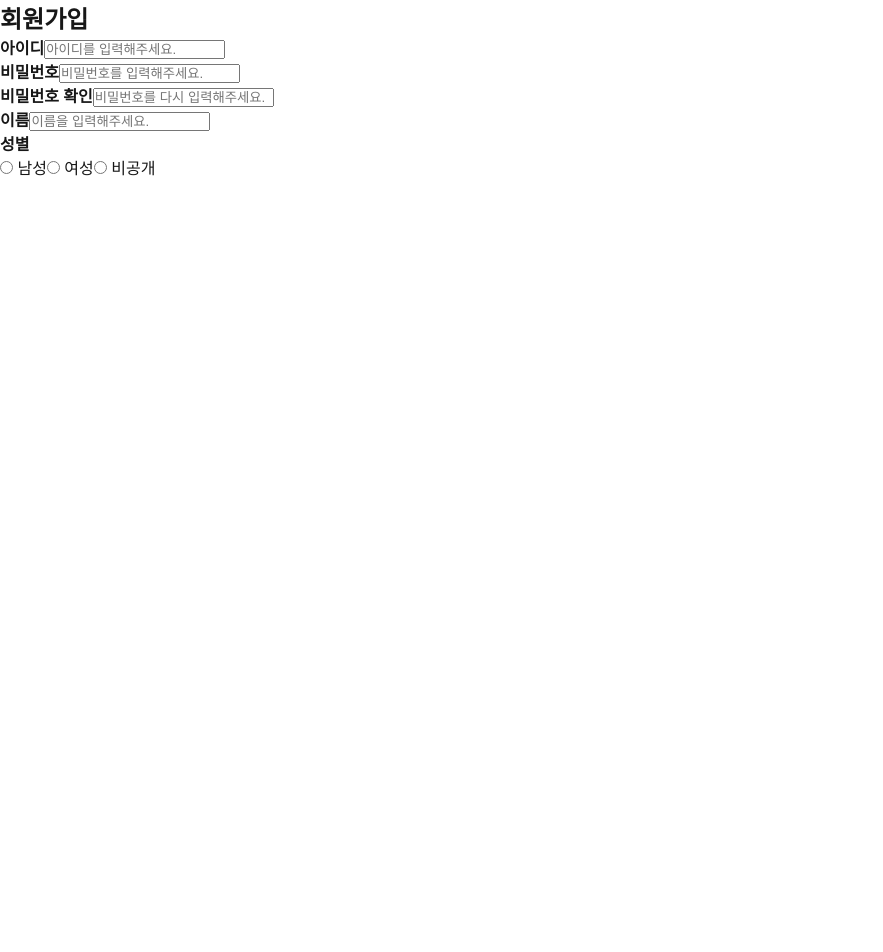
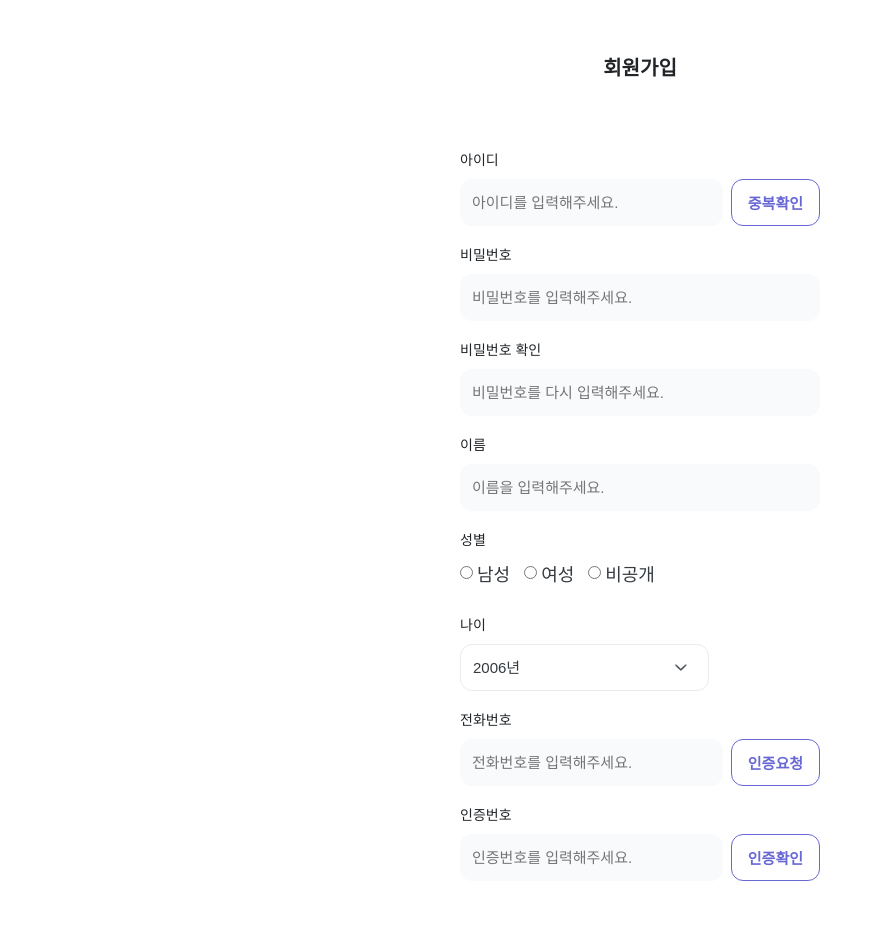
Before and after one commit to Yeram9286/frontstudy_5team, a Next.js app: page /signup in a window 1280 px wide. Shown: the top 952 px of the page, without its empty margins (0-883 px from the left). Before the commit the page ends 800 px from the top, so only its background shows below. Built offline with nearby package versions, Linux system fonts and the light colour scheme.

Commit message:
feat: 전화번호 ui, 로직 구현

```diff
--- a/src/app/signup/Signup.module.css
+++ b/src/app/signup/Signup.module.css
@@ -0,0 +1,132 @@
+.container {
+  width: calc(100% - 40px);
+  max-width: 360px;
+  margin: 0 auto;
+  padding: 20px 0;
+}
+
+.title {
+  text-align: center;
+  font-size: 20px;
+  font-weight: 600;
+  margin-top: 32px;
+  color: #212528;
+}
+
+.field {
+  display: flex;
+  margin-top: 68px;
+  flex-direction: column;
+  gap: 18px;
+}
+
+.inputGroup {
+  display: flex;
+  flex-direction: column;
+  gap: 10px;
+}
+
+.inputGroup label {
+  font-size: 14px;
+  font-weight: 500;
+  color: #212528;
+}
+
+.inputGroup input {
+  width: 100%;
+  height: 47px;
+  padding: 0 12px;
+  border-radius: 12px;
+  font-size: 15px;
+  font-weight: 400;
+  color: #666e76;
+  background-color: #f8fafb;
+  border: none;
+  outline: none;
+  color: #212528;
+}
+
+.idField {
+  display: flex;
+  gap: 8px;
+}
+
+.idField input {
+  flex: 1;
+}
+
+.checkButton {
+  padding: 12px 16px;
+  background-color: white;
+  color: #6868d5;
+  border: 1px solid #6868d5;
+  font-size: 15px;
+  border-radius: 12px;
+  font-weight: 600;
+  cursor: pointer;
+  white-space: nowrap;
+}
+
+.inputGroup:has(> .radio) {
+  gap: 0px;
+}
+
+.radio {
+  display: flex;
+  gap: 14px;
+}
+
+.radio label {
+  display: flex;
+  align-items: center;
+  gap: 4px;
+  font-size: 18px;
+  font-weight: 500;
+  color: #343a3f;
+  cursor: pointer;
+}
+
+.radio input[type="radio"] {
+  width: auto;
+  margin: 0;
+  cursor: pointer;
+  accent-color: #6868d5;
+}
+
+.select {
+  width: 100%;
+  padding: 0 12px;
+  height: 47px;
+  width: 249px;
+  border-radius: 12px;
+  font-size: 15px;
+  font-weight: 400;
+  color: #343a3f;
+  background-color: white;
+  border: 1px solid #eaebef;
+  outline: none;
+  cursor: pointer;
+  appearance: none;
+  background-image: url("/down_arrow.png");
+  background-repeat: no-repeat;
+  background-position: right 15px center;
+  background-size: 24px;
+}
+
+.submitButton {
+  width: 100%;
+  height: 55px;
+  padding: 16px;
+  background-color: #6868d5;
+  color: white;
+  border: none;
+  border-radius: 12px;
+  font-size: 16px;
+  font-weight: 600;
+  cursor: pointer;
+  margin-top: 74px;
+}
+
+.submitButton:hover {
+  background-color: #5656c3;
+}
--- a/src/app/signup/Signup.tsx
+++ b/src/app/signup/Signup.tsx
@@ -1,64 +1,194 @@
 "use client";
 
-import React from "react";
+import React, { useState } from "react";
 import styles from "@/app/signup/Signup.module.css";
 
 const Signup = () => {
+  const [userId, setUserId] = useState("");
+  const [password, setPassword] = useState("");
+  const [passwordCheck, setPasswordCheck] = useState("");
+  const [userPhone, setUserPhone] = useState("");
+  const [userCertificationNumber, setUserCertificationNumber] = useState("");
+
+  const handleCheckId = () => {
+    if (!userId) {
+      alert("아이디를 입력해주세요.");
+      return;
+    }
+    if (userId.length < 4 || userId.length > 12) {
+      alert("아이디는 4~12자로 입력해주세요.");
+      return;
+    }
+    if (!/^[a-zA-Z0-9]+$/.test(userId)) {
+      alert("아이디는 영문, 숫자만 사용 가능합니다.");
+      return;
+    }
+
+    const usedIds = ["soyeoung"];
+    if (usedIds.includes(userId)) {
+      alert("이미 사용 중인 아이디입니다.");
+    } else {
+      alert("사용 가능한 아이디입니다.");
+    }
+  };
+
+  const handleCheckPhone = () => {
+    if (!userPhone) {
+      alert("전화번호를 입력해주세요.");
+      return;
+    }
+    if (!/^[0-9]{10,11}$/.test(userPhone)) {
+      alert("올바른 전화번호 형식이 아닙니다.");
+      return;
+    }
+    alert("인증번호 6자리가 발송되었습니다.");
+  };
+
+  const handleCheckCertificationNumber = () => {
+    if (!userCertificationNumber) {
+      alert("인증번호를 입력해주세요.");
+      return;
+    }
+    if (!/^[0-9]{6}$/.test(userCertificationNumber)) {
+      alert("올바른 인증번호 형식이 아닙니다.");
+      return;
+    }
+    alert("인증번호가 확인되었습니다.");
+  };
+
+  const handleSubmit = (e: React.MouseEvent<HTMLButtonElement>) => {
+    e.preventDefault();
+
+    if (!userId) {
+      alert("아이디를 입력해주세요.");
+      return;
+    }
+    if (!password) {
+      alert("비밀번호를 입력해주세요.");
+      return;
+    }
+    if (password !== passwordCheck) {
+      alert("비밀번호가 일치하지 않습니다.");
+      return;
+    }
+    if (password.length < 8) {
+      alert("비밀번호는 8자 이상이어야 합니다.");
+      return;
+    }
+    if (!/(?=.*[a-zA-Z])(?=.*[0-9])/.test(password)) {
+      alert("비밀번호는 영문과 숫자를 포함해야 합니다.");
+      return;
+    }
+  };
+
   return (
     <div className={styles.container}>
       <h2 className={styles.title}>회원가입</h2>
 
       <div className={styles.field}>
-        <div className={styles.input}>
-          <b>아이디</b>
+        <div className={styles.inputGroup}>
+          <label>아이디</label>
+          <div className={styles.idField}>
+            <input
+              type="text"
+              placeholder="아이디를 입력해주세요."
+              value={userId}
+              onChange={(e) => setUserId(e.target.value)}
+            />
+            <button className={styles.checkButton} onClick={handleCheckId}>
+              중복확인
+            </button>
+          </div>
+        </div>
+
+        <div className={styles.inputGroup}>
+          <label>비밀번호</label>
           <input
-            type="text"
-            placeholder="아이디를 입력해주세요."
-            className={styles.input}
+            type="password"
+            placeholder="비밀번호를 입력해주세요."
+            value={password}
+            onChange={(e) => setPassword(e.target.value)}
           />
         </div>
 
-        <div className={styles.input}>
-          <b>비밀번호</b>
+        <div className={styles.inputGroup}>
+          <label>비밀번호 확인</label>
           <input
             type="password"
-            placeholder="비밀번호를 입력해주세요."
-            className={styles.input}
+            placeholder="비밀번호를 다시 입력해주세요."
+            value={passwordCheck}
+            onChange={(e) => setPasswordCheck(e.target.value)}
           />
         </div>
 
-        <div className={styles.input}>
-          <b>비밀번호 확인</b>
-          <input
-            type="password"
-            placeholder="비밀번호를 다시 입력해주세요."
-            className={styles.input}
-          />
+        <div className={styles.inputGroup}>
+          <label>이름</label>
+          <input type="text" placeholder="이름을 입력해주세요." />
         </div>
 
-        <div className={styles.input}>
-          <b>이름</b>
-          <input
-            type="text"
-            placeholder="이름을 입력해주세요."
-            className={styles.input}
-          />
-        </div>
-
-        <div className={styles.gender}>
-          <b>성별</b>
+        <div className={styles.inputGroup}>
+          <label>성별</label>
           <div className={styles.radio}>
             <label>
-              <input type="radio" name="gender" /> 남성
+              <input type="radio" name="gender" value="male" /> 남성
             </label>
             <label>
-              <input type="radio" name="gender" /> 여성
+              <input type="radio" name="gender" value="female" /> 여성
             </label>
             <label>
-              <input type="radio" name="gender" /> 비공개
+              <input type="radio" name="gender" value="private" /> 비공개
             </label>
           </div>
         </div>
+
+        <div className={styles.inputGroup}>
+          <label>나이</label>
+          <select className={styles.select}>
+            <option value="" disabled>
+              태어난 년도를 선택해주세요.
+            </option>
+            <option value="2006">2006년</option>
+            <option value="2005">2005년</option>
+            <option value="2004">2004년</option>
+          </select>
+        </div>
+
+        <div className={styles.inputGroup}>
+          <label>전화번호</label>
+          <div className={styles.idField}>
+            <input
+              type="text"
+              placeholder="전화번호를 입력해주세요."
+              value={userPhone}
+              onChange={(e) => setUserPhone(e.target.value)}
+            />
+            <button className={styles.checkButton} onClick={handleCheckPhone}>
+              인증요청
+            </button>
+          </div>
+        </div>
+
+        <div className={styles.inputGroup}>
+          <label>인증번호</label>
+          <div className={styles.idField}>
+            <input
+              type="text"
+              placeholder="인증번호를 입력해주세요."
+              value={userCertificationNumber}
+              onChange={(e) => setUserCertificationNumber(e.target.value)}
+            />
+            <button
+              className={styles.checkButton}
+              onClick={handleCheckCertificationNumber}
+            >
+              인증확인
+            </button>
+          </div>
+        </div>
+
+        <button className={styles.submitButton} onClick={handleSubmit}>
+          다음으로
+        </button>
       </div>
     </div>
   );
--- a/src/app/signup/page.tsx
+++ b/src/app/signup/page.tsx
@@ -2,9 +2,7 @@ import React from "react";
 import Signup from "./Signup";
 
 const SignupPage = () => {
-    return(
-        <Signup />
-    );
+  return <Signup />;
 };
 
 export default SignupPage;
```
